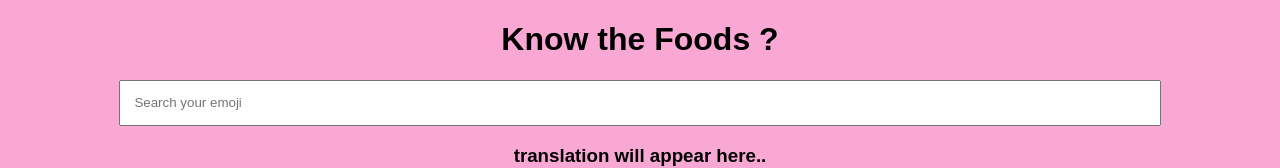
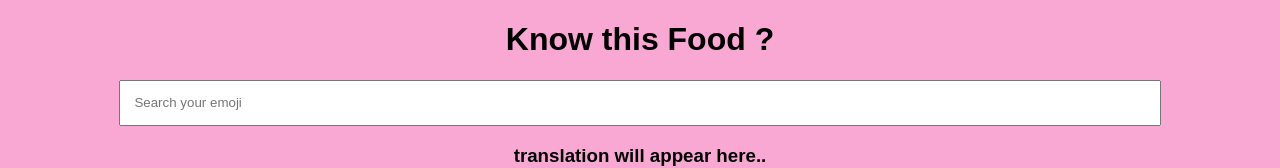
Before and after one commit to rov9/markeight, a React (Create React App) app: page / in a window 1280 px wide. Shown: the top 168 px of the page. Built offline with nearby package versions, Linux system fonts and the light colour scheme; a web font is replaced by a local one.

Commit message:
html update

```diff
--- a/src/App.js
+++ b/src/App.js
@@ -45,7 +45,7 @@ export default function App() {
   return (
 
     <div className="App">
-      <h1>Know the Foods ?</h1>
+      <h1>Know this Food ?</h1>
       <input
         onChange={changeHandler}
         value={emoji}
```
